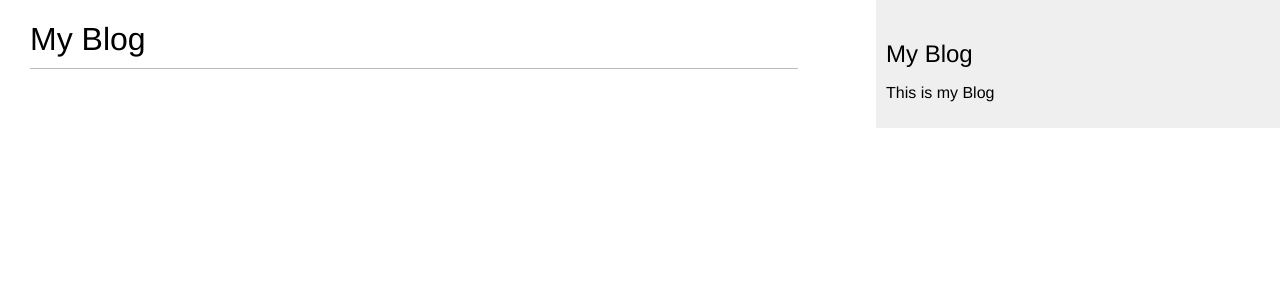
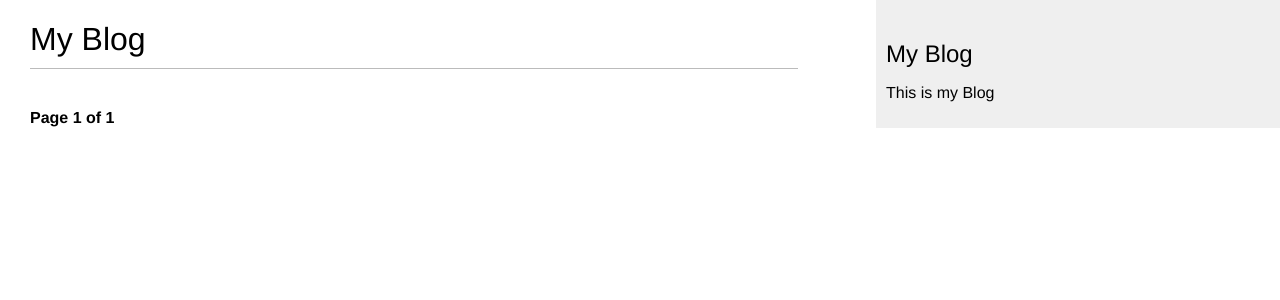
Before and after one commit to dani3ll3grace/ThesisApp, a Django app: page /blog/ in a window 1280 px wide. Shown: the top 300 px of the page. Run offline with Django 4.2, Linux system fonts and the light colour scheme; data that the repository does not hold is empty.

Commit message:
added basic pagination for list of posts

```diff
--- a/blog/templates/blog/post/list.html
+++ b/blog/templates/blog/post/list.html
@@ -10,5 +10,7 @@
         {{ post.body | truncatewords:30 | linebreaks}}
 
     {% endfor%}
+    {% include "pagination.html" with page=posts %}
+
 
 {% endblock %}
--- /dev/null
+++ b/blog/templates/pagination.html
@@ -0,0 +1,15 @@
+<div class="pagination">
+    <span class ="step-links">
+        {% if page.has_previous %}
+            <a href="?page{{ page.previous_page_number}}">Previous</a>
+
+        {% endif %}
+
+        <span class="current">
+            Page {{ page.number }} of {{ page.paginator.num_pages}}
+        </span>
+        {% if page.has_next %}
+            <a href="?page={{ page.next_page_number}}">Next</a>
+        {% endif %}
+    </span>
+</div>
--- a/blog/views.py
+++ b/blog/views.py
@@ -1,10 +1,15 @@
 from django.shortcuts import render, get_object_or_404
 from .models import Post
 from django.http import Http404
+from django.core.paginator import Paginator
 
 
 def post_list(request):
-    posts = Post.published.all()
+    post_list = Post.published.all()
+    paginator = Paginator(post_list, 3)
+    page_number = request.GET.get('page', 1)
+    posts = paginator.page(page_number)
+
     # __import__('pdb').set_trace()
     return render(request,
                   "blog/post/list.html",
```
